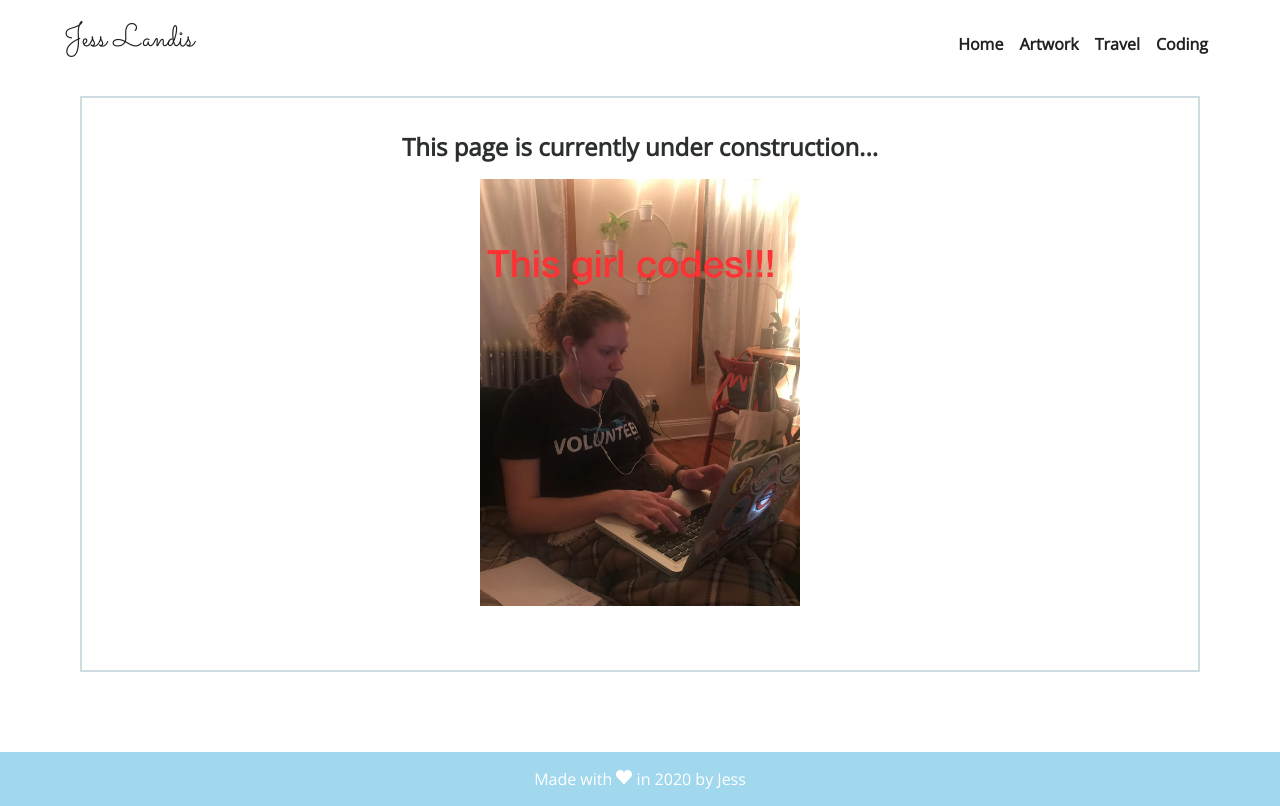
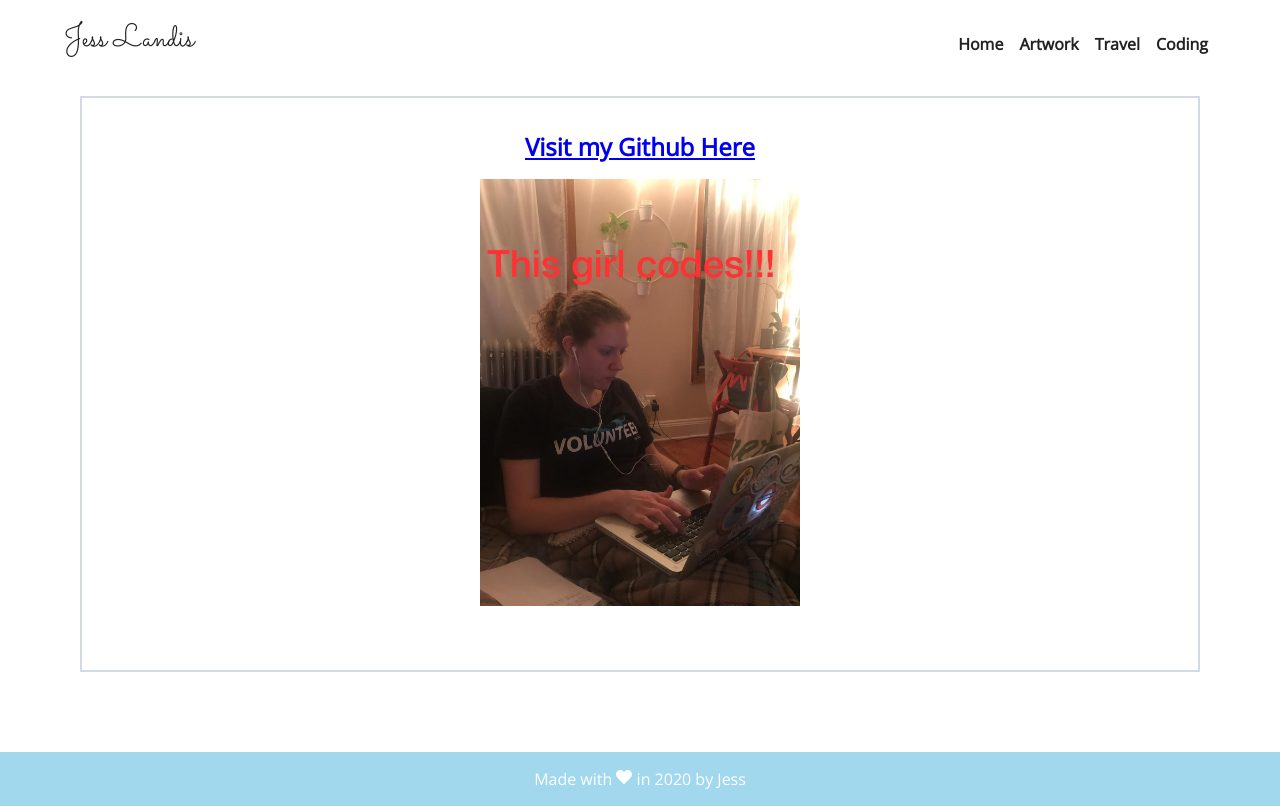
Before and after one commit to jessicalandis/jess_website, a React (Create React App) app: page /coding in a window 1280 px wide. Built offline with nearby package versions, Linux system fonts and the light colour scheme.

Commit message:
github link

```diff
--- a/src/pages/Coding.js
+++ b/src/pages/Coding.js
@@ -6,7 +6,11 @@ export default class Coding extends Component {
     return (
       <div className="coding-container">
         <div className="coding-div">
-          <h2>This page is currently under construction...</h2>
+          <h2>
+            <a href="https://www.github.com/jessicalandis">
+              Visit my Github Here
+            </a>
+          </h2>
           <img className="codingpic" src={logo} alt="image " />
         </div>
       </div>
```
